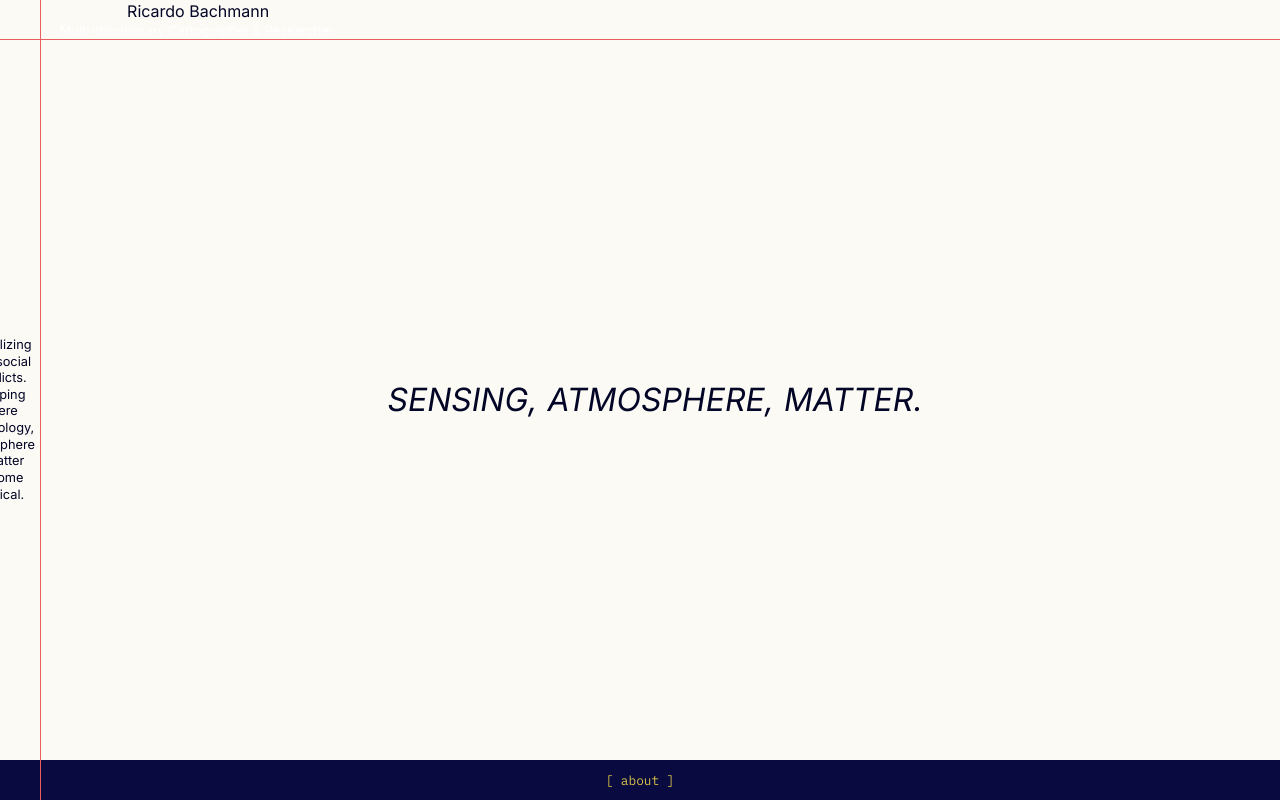
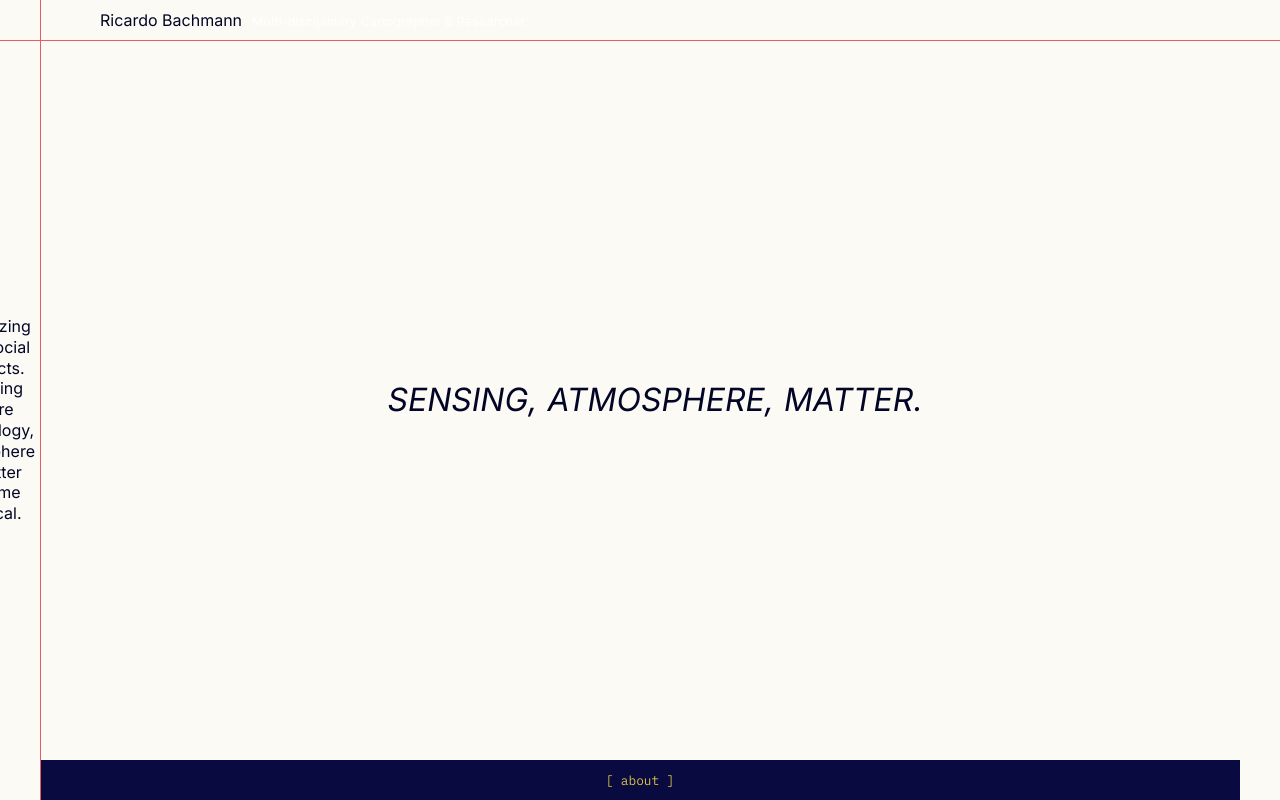
Before and after one commit to RicardoBachmann/ricardobachmann-site, a React (Vite) app: page / in a window 1280 px wide. Built offline with nearby package versions, Linux system fonts and the light colour scheme.

Commit message:
feat: add desktop responsive layout with centered 1200px max-width

```diff
--- a/src/index.css
+++ b/src/index.css
@@ -21,6 +21,8 @@ body {
 }
 
 main {
+  width: 100%;
+  max-width: 1200px;
   height: 100vh;
   display: flex;
   flex-direction: column;
@@ -38,12 +40,23 @@ body::before {
   background-color: #ed5c5c;
 }
 
+body::after {
+  content: "";
+  position: fixed;
+  left: 0;
+  top: 40px;
+  width: 100vw;
+  height: 1px;
+  background-color: #ed5c5c;
+  z-index: 100;
+}
+
 .header {
   height: 40px;
   display: flex;
   align-items: center;
   padding: 0 15px 0 60px;
-  border-bottom: 1px solid #ed5c5c;
+  border-bottom: none;
   flex-shrink: 0;
 }
 
@@ -150,12 +163,29 @@ body::before {
 /* Responsiv design */
 
 @media (min-width: 768px) {
+  body {
+    max-width: 1200px;
+  }
+
   .header__subtitle {
     display: block;
+  }
+
+  .header__container {
+    flex-direction: row;
+    gap: 10px;
+    align-items: baseline;
   }
 
   .hero__title {
     flex-direction: row;
     gap: 10px;
   }
+
+  .hero {
+    padding: 0 60px 0 80x;
+  }
+  .sidebar__text {
+    font-size: 1rem;
+  }
 }
```
